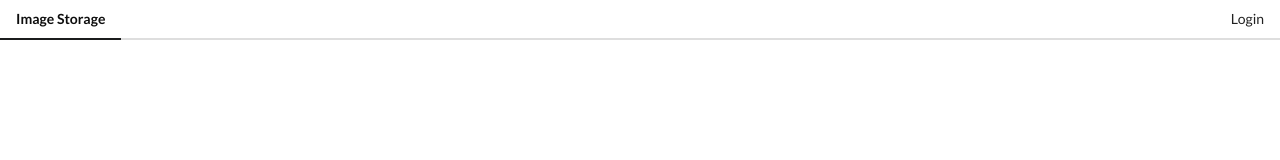
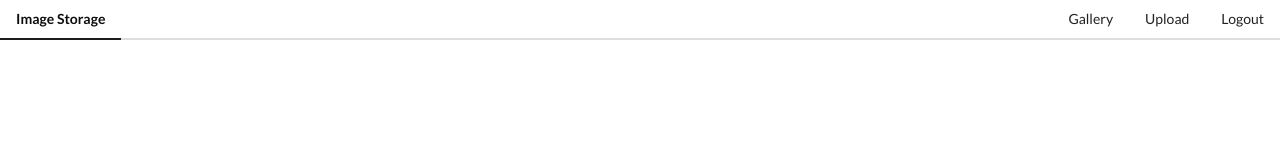
Before and after one commit to Guillaume-N/vue-imgur-oauth, a Vue app: page / in a window 1280 px wide. Shown: the top 160 px of the page. Built offline with nearby package versions, Linux system fonts and the light colour scheme; sample sign-in values are in the browser's storage.

Commit message:
handling login and logout in AppHeader

```diff
--- a/src/components/AppHeader.vue
+++ b/src/components/AppHeader.vue
@@ -1,18 +1,30 @@
 <template>
   <div class="ui secondary pointing menu">
     <a href="/" class="active item">Image Storage</a>
-
     <div class="right menu">
-      <a href="#" class="ui item" @click="login">Login</a>
+      <div v-if="isLoggedIn" class="horizontal">
+        <a class="item">Gallery</a>
+        <a class="item">Upload</a>
+        <a class="item" @click="logout">Logout</a>
+      </div>
+      <button v-else class="ui item" @click="login" style="cursor:pointer">Login</button>
     </div>
   </div>
 </template>
 
 <script>
-import { mapActions } from "vuex";
+import { mapActions, mapGetters } from "vuex";
 
 export default {
   name: "AppHeader",
-  methods: mapActions(["login"])
+  computed: mapGetters(["isLoggedIn"]),
+  methods: mapActions(["login", "logout"])
 };
 </script>
+
+<style scoped>
+.horizontal {
+  display: flex;
+  flex-direction: row;
+}
+</style>
```
